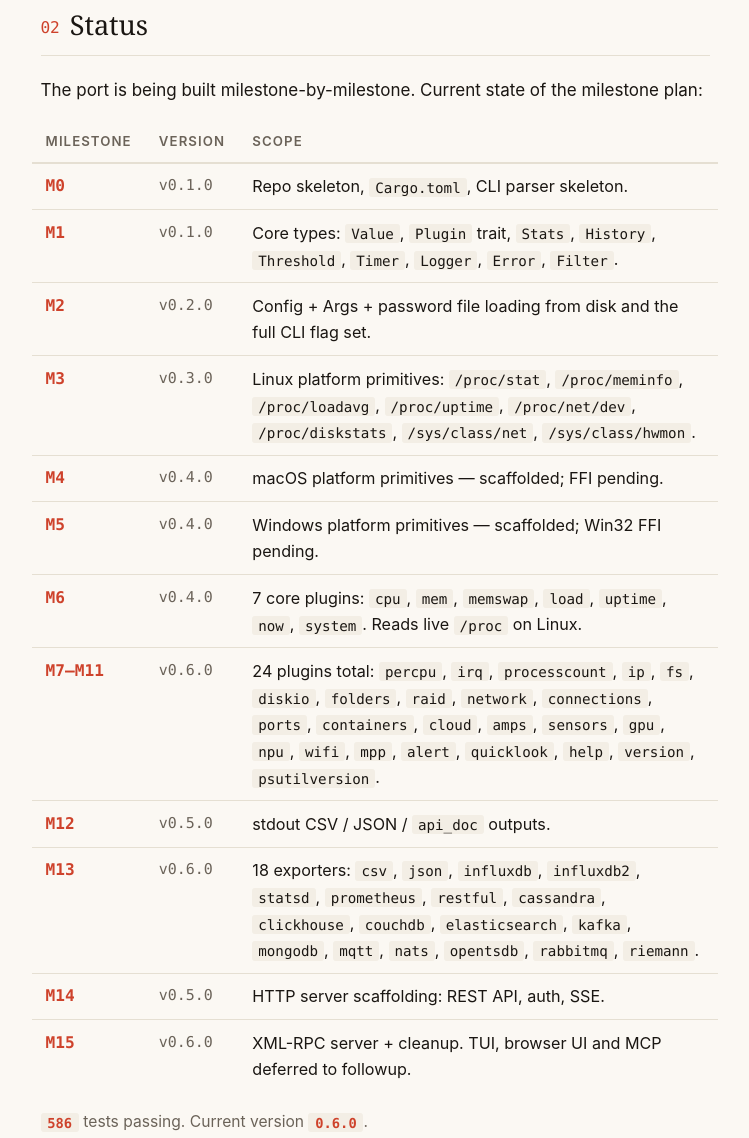
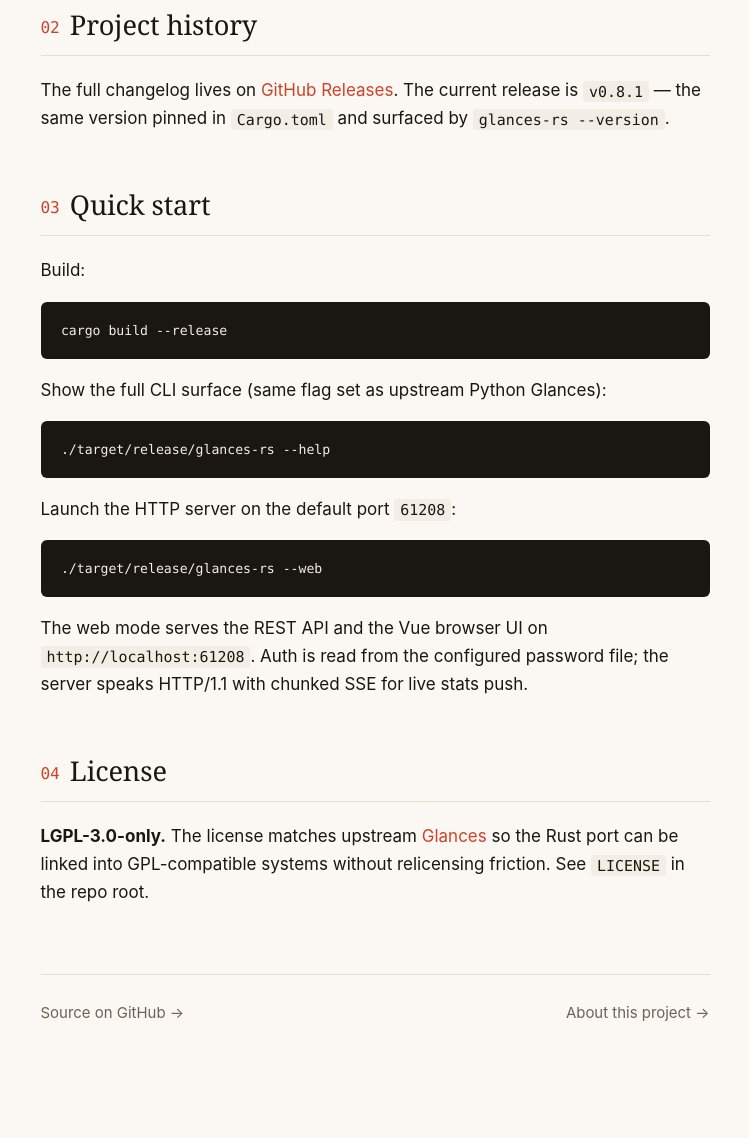
Before and after one commit to UberMetroid/UberMetroid.github.io, a website: page glances-rs/index.html in a window 1280 px wide. Shown: the part 1174-2312 px from the top of the page, without its empty margins (265-1014 px from the left). After the commit the page ends 2285 px from the top, so only its background shows below. Drawn offline with Linux system fonts and the light colour scheme.

Commit message:
Sync glances-rs site: drop milestone table, refresh content

```diff
--- a/glances-rs/index.html
+++ b/glances-rs/index.html
@@ -277,112 +277,13 @@
     </section>
 
     <section>
-      <h2><span class="num">02</span>Status</h2>
+      <h2><span class="num">02</span>Project history</h2>
       <p>
-        The port is being built milestone-by-milestone. Current state of the
-        milestone plan:
-      </p>
-      <div class="table-scroll">
-        <table class="status">
-          <thead>
-            <tr>
-              <th>Milestone</th>
-              <th>Version</th>
-              <th>Scope</th>
-            </tr>
-          </thead>
-          <tbody>
-            <tr>
-              <td class="milestone">M0</td>
-              <td class="version">v0.1.0</td>
-              <td>Repo skeleton, <code>Cargo.toml</code>, CLI parser skeleton.</td>
-            </tr>
-            <tr>
-              <td class="milestone">M1</td>
-              <td class="version">v0.1.0</td>
-              <td>Core types: <code>Value</code>, <code>Plugin</code> trait,
-              <code>Stats</code>, <code>History</code>, <code>Threshold</code>,
-              <code>Timer</code>, <code>Logger</code>, <code>Error</code>,
-              <code>Filter</code>.</td>
-            </tr>
-            <tr>
-              <td class="milestone">M2</td>
-              <td class="version">v0.2.0</td>
-              <td>Config + Args + password file loading from disk and the
-              full CLI flag set.</td>
-            </tr>
-            <tr>
-              <td class="milestone">M3</td>
-              <td class="version">v0.3.0</td>
-              <td>Linux platform primitives: <code>/proc/stat</code>,
-              <code>/proc/meminfo</code>, <code>/proc/loadavg</code>,
-              <code>/proc/uptime</code>, <code>/proc/net/dev</code>,
-              <code>/proc/diskstats</code>, <code>/sys/class/net</code>,
-              <code>/sys/class/hwmon</code>.</td>
-            </tr>
-            <tr>
-              <td class="milestone">M4</td>
-              <td class="version">v0.4.0</td>
-              <td>macOS platform primitives &mdash; scaffolded; FFI pending.</td>
-            </tr>
-            <tr>
-              <td class="milestone">M5</td>
-              <td class="version">v0.4.0</td>
-              <td>Windows platform primitives &mdash; scaffolded; Win32 FFI pending.</td>
-            </tr>
-            <tr>
-              <td class="milestone">M6</td>
-              <td class="version">v0.4.0</td>
-              <td>7 core plugins: <code>cpu</code>, <code>mem</code>,
-              <code>memswap</code>, <code>load</code>, <code>uptime</code>,
-              <code>now</code>, <code>system</code>. Reads live
-              <code>/proc</code> on Linux.</td>
-            </tr>
-            <tr>
-              <td class="milestone">M7&ndash;M11</td>
-              <td class="version">v0.6.0</td>
-              <td>24 plugins total: <code>percpu</code>, <code>irq</code>,
-              <code>processcount</code>, <code>ip</code>, <code>fs</code>,
-              <code>diskio</code>, <code>folders</code>, <code>raid</code>,
-              <code>network</code>, <code>connections</code>,
-              <code>ports</code>, <code>containers</code>, <code>cloud</code>,
-              <code>amps</code>, <code>sensors</code>, <code>gpu</code>,
-              <code>npu</code>, <code>wifi</code>, <code>mpp</code>,
-              <code>alert</code>, <code>quicklook</code>, <code>help</code>,
-              <code>version</code>, <code>psutilversion</code>.</td>
-            </tr>
-            <tr>
-              <td class="milestone">M12</td>
-              <td class="version">v0.5.0</td>
-              <td>stdout CSV / JSON / <code>api_doc</code> outputs.</td>
-            </tr>
-            <tr>
-              <td class="milestone">M13</td>
-              <td class="version">v0.6.0</td>
-              <td>18 exporters: <code>csv</code>, <code>json</code>,
-              <code>influxdb</code>, <code>influxdb2</code>, <code>statsd</code>,
-              <code>prometheus</code>, <code>restful</code>,
-              <code>cassandra</code>, <code>clickhouse</code>,
-              <code>couchdb</code>, <code>elasticsearch</code>,
-              <code>kafka</code>, <code>mongodb</code>, <code>mqtt</code>,
-              <code>nats</code>, <code>opentsdb</code>, <code>rabbitmq</code>,
-              <code>riemann</code>.</td>
-            </tr>
-            <tr>
-              <td class="milestone">M14</td>
-              <td class="version">v0.5.0</td>
-              <td>HTTP server scaffolding: REST API, auth, SSE.</td>
-            </tr>
-            <tr>
-              <td class="milestone">M15</td>
-              <td class="version">v0.6.0</td>
-              <td>XML-RPC server + cleanup. TUI, browser UI and MCP deferred to followup.</td>
-            </tr>
-          </tbody>
-        </table>
-      </div>
-      <p class="test-count">
-        <code>586</code> tests passing. Current version <code>0.6.0</code>.
+        The full changelog lives on
+        <a href="https://github.com/UberMetroid/glances-rs/releases">GitHub Releases</a>.
+        The current release is <code>v0.8.1</code> &mdash; the same version
+        pinned in <code>Cargo.toml</code> and surfaced by
+        <code>glances-rs --version</code>.
       </p>
     </section>
 
```
